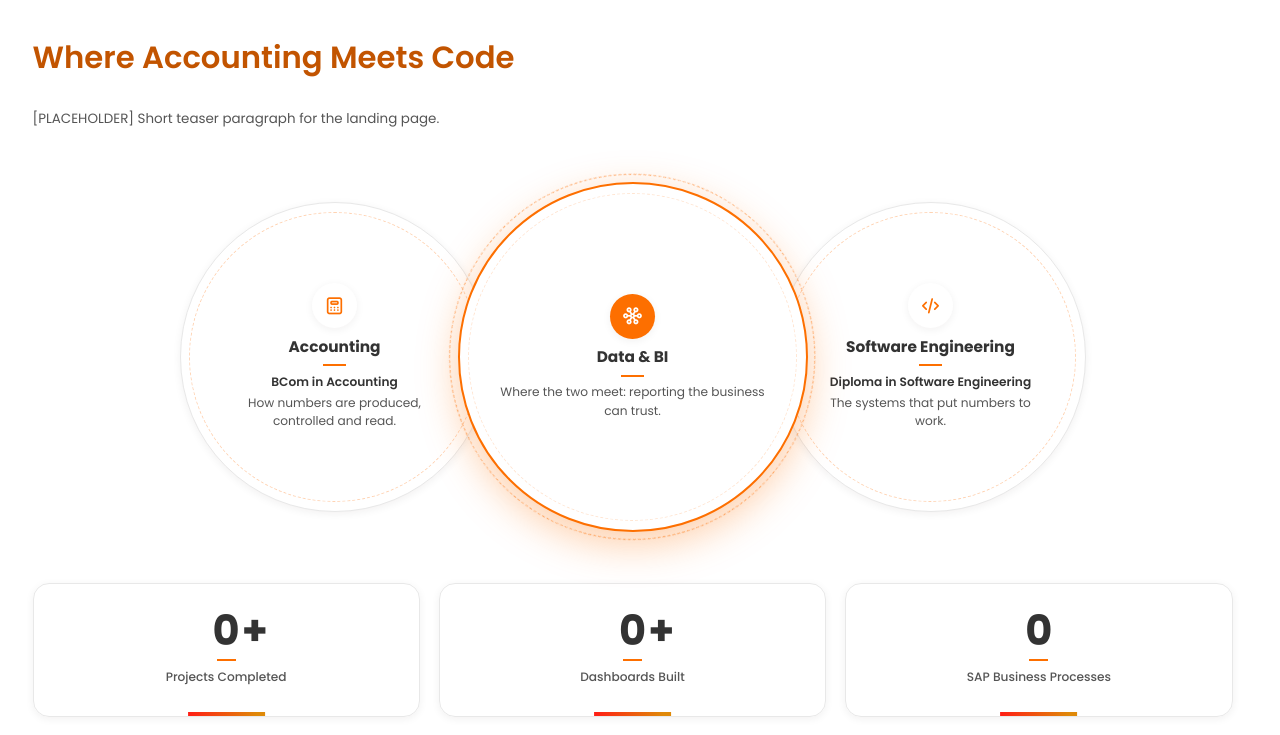
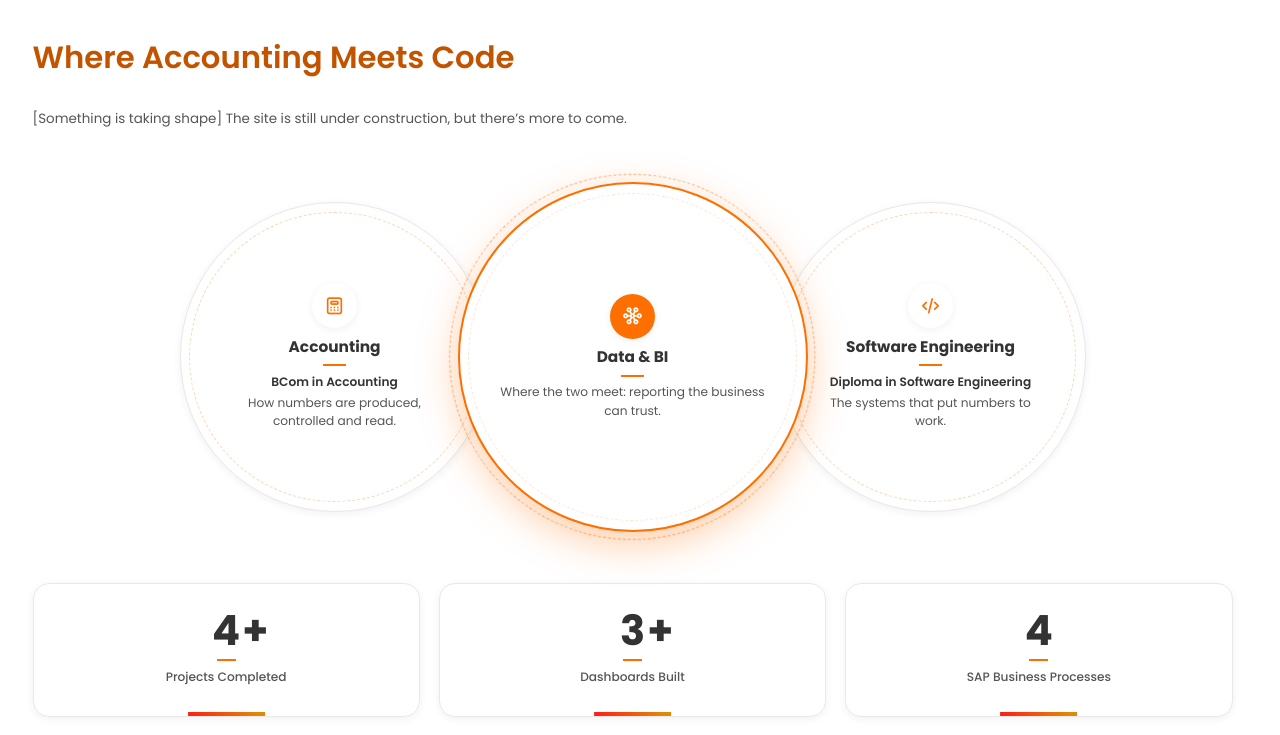
Before and after one commit to codespace-cloudmaindesk/portfolio, a Spring Boot app: page / in a window 1280 px wide. Shown: the part 710-1445 px from the top of the page. Run offline with Spring Boot 4, Linux system fonts and the light colour scheme; some libraries are stand-ins or nearby versions.

Commit message:
bug:check if metric count up when user reload landing page

```diff
--- a/src/main/resources/data/about.json
+++ b/src/main/resources/data/about.json
@@ -3,7 +3,7 @@
   "overview": [
     "I sit at the intersection of Accounting, Data, and Technology, using technical skills to improve business processes, reporting, and decision-making."
   ],
-  "background": ["[PLACEHOLDER] Short teaser paragraph for the landing page."],
+  "background": ["[Something is taking shape] The site is still under construction, but there’s more to come."],
   "description": [
     "I hold a BCom in Accounting and a Diploma in Software Engineering, combining financial knowledge with technical skills to understand business processes and solve data-related challenges. I apply analytical thinking to translate business requirements into practical solutions using SQL, Python, and Power BI."
   ]
--- a/src/main/resources/templates/home.html
+++ b/src/main/resources/templates/home.html
@@ -99,7 +99,8 @@
             <div class="home-metric" th:each="metric : ${metrics}">
                 <dt th:text="${metric.label}">Label</dt>
                 <dd>
-                    <span class="js-count" th:data-target="${metric.target}">0</span><span class="home-metric-suffix" th:text="${metric.suffix}"></span>
+                    <span class="js-count" th:data-target="${metric.target}" th:text="${metric.target}">0</span>
+                    <span class="home-metric-suffix" th:text="${metric.suffix}"></span>
                 </dd>
             </div>
         </dl>
--- a/src/main/resources/templates/metrics.html
+++ b/src/main/resources/templates/metrics.html
@@ -21,7 +21,8 @@
         <div class="home-metric" th:each="mtr : ${metrics}">
             <dt th:text="${mtr.label}">Label</dt>
             <dd>
-                <span class="js-count" th:data-target="${mtr.target}">0</span><span class="home-metric-suffix" th:text="${mtr.suffix}"></span>
+                <span class="js-count" th:data-target="${mtr.target}" th:text="${metric.target}">0</span>
+                <span class="home-metric-suffix" th:text="${mtr.suffix}"></span>
             </dd>
         </div>
     </dl>
```
